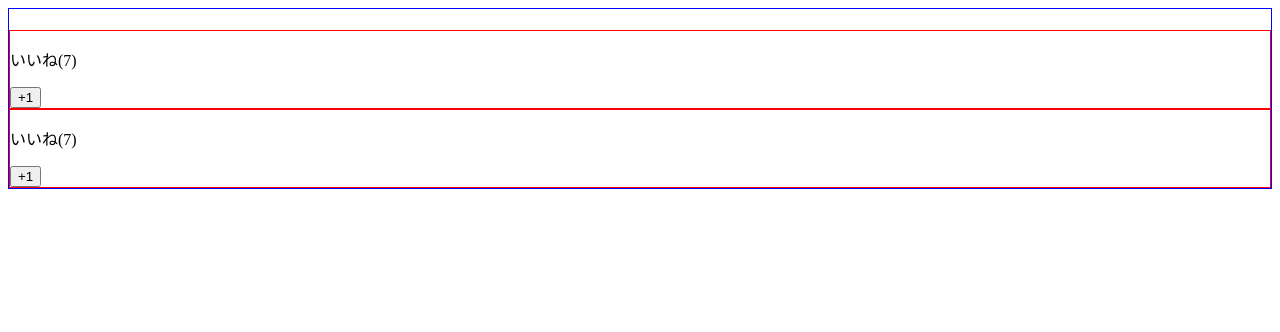
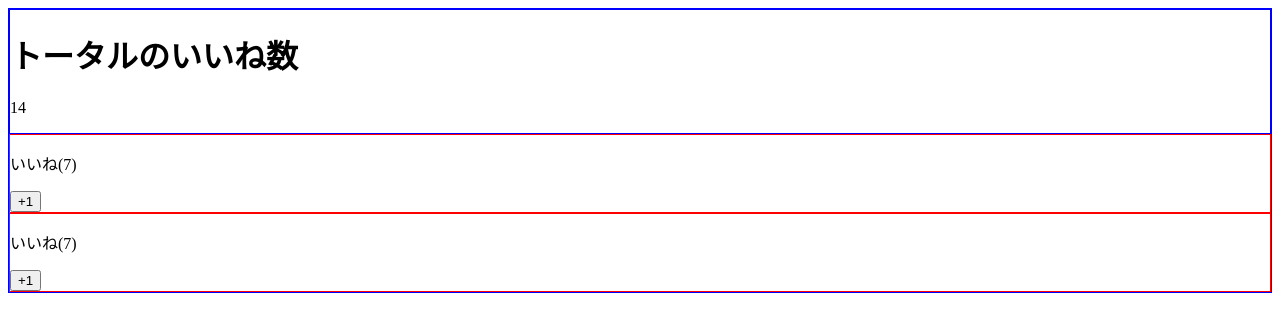
Before and after one commit to sora1129/vue-spa, a Vue app: page / in a window 1280 px wide. Shown: the top 332 px of the page. Built offline with nearby package versions, Linux system fonts and the light colour scheme.

Commit message:
feat: slot

```diff
--- a/src/components/LikeHeader.vue
+++ b/src/components/LikeHeader.vue
@@ -1,5 +1,7 @@
 <template>
-  <h1>{{ headerText }}</h1>
+  <div>
+    <slot></slot>
+  </div>
 </template>
 
 <script>
```
